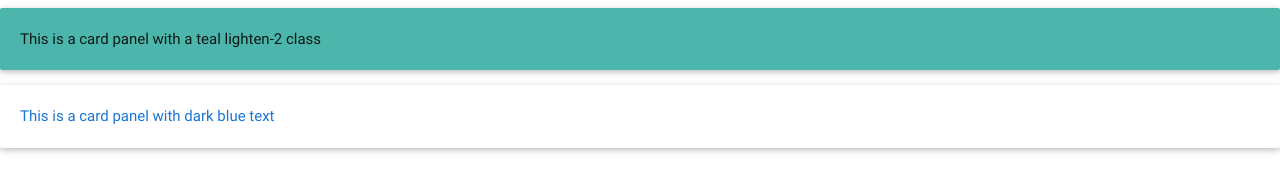
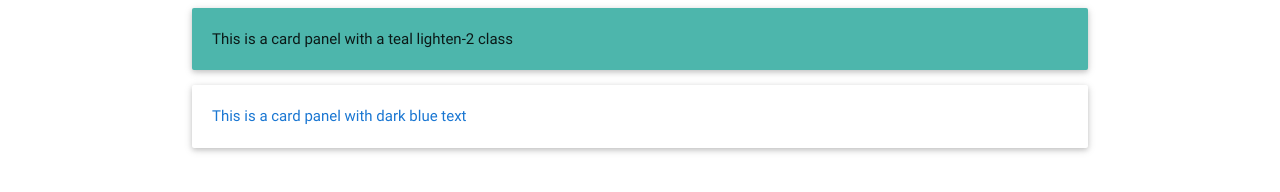
Before and after one commit to raulnabarret/MaterializeCSS, a website: page index.html in a window 1280 px wide. Drawn offline with nearby package versions, Linux system fonts and the light colour scheme.

Commit message:
Grid: Container

```diff
--- a/index.html
+++ b/index.html
@@ -11,9 +11,12 @@
 </head>
 
 <body>
-    <div class="card-panel teal lighten-2">This is a card panel with a teal lighten-2 class</div>
-    <div class="card-panel">
-        <span class="blue-text text-darken-2">This is a card panel with dark blue text</span>
+    <div class="container">
+        <!-- Page Content goes here -->
+        <div class="card-panel teal lighten-2">This is a card panel with a teal lighten-2 class</div>
+        <div class="card-panel">
+            <span class="blue-text text-darken-2">This is a card panel with dark blue text</span>
+        </div>
     </div>
     <!--Import jQuery before materialize.js-->
     <script type="text/javascript" src="https://code.jquery.com/jquery-2.1.1.min.js"></script>
```
